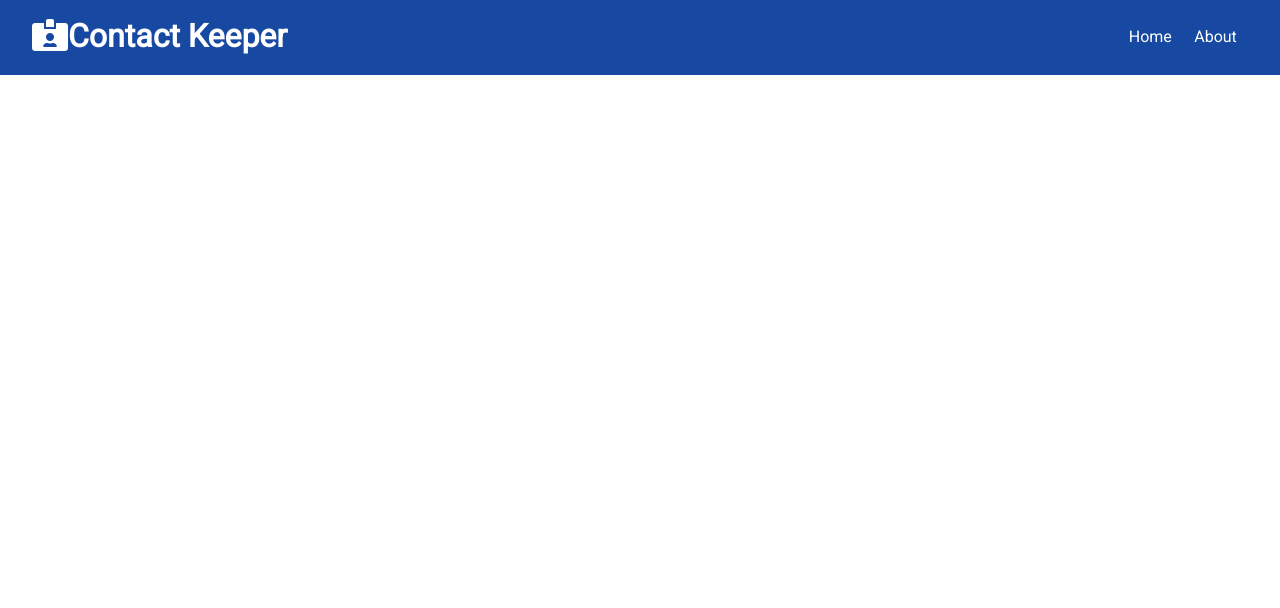
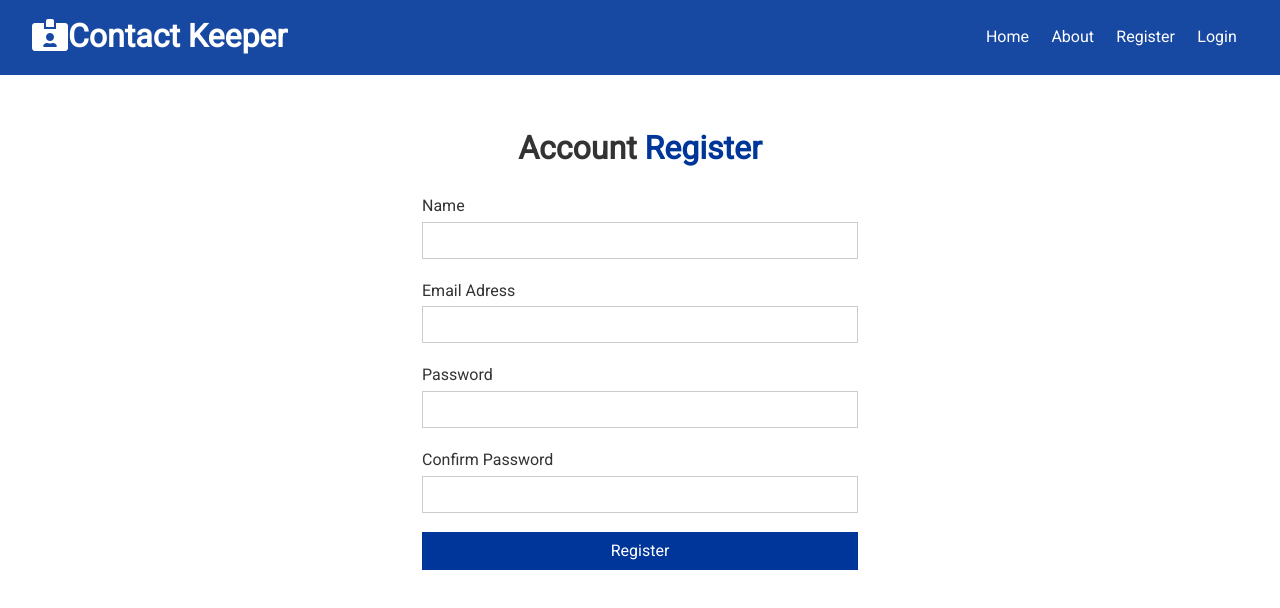
Before and after one commit to nicoWeb31/keep-contact-front, a React (Create React App) app: page /register in a window 1280 px wide. Shown: the top 608 px of the page. Built offline with nearby package versions, Linux system fonts and the light colour scheme.

Commit message:
alert context auth context

```diff
--- a/src/App.js
+++ b/src/App.js
@@ -4,14 +4,21 @@
 import { BrowserRouter as Router, Route, Switch } from 'react-router-dom';
 import Home from './component/pages/Home';
 import About from './component/pages/About';
+import Register from './component/auth/Register';
+import Login from './component/auth/Login'
 
 
 import ContactState from './context/contact/ContactState';
+import AuthState from './context/auth/AuthState';
+import AlertState from './context/alert/AlertState'
+
 
 const App = () => {
   return (
 
+    <AuthState>
     <ContactState>
+    <AuthState>
 
         <Router>
 
@@ -21,6 +28,8 @@
               <Switch>
                 <Route exact path='/' component={Home} />
                 <Route exact path='/about' component={About} />
+                <Route exact path='/register' component={Register} />
+                <Route exact path='/login' component={Login} />
 
               </Switch>
             </div>
@@ -29,7 +38,9 @@
 
         </Router>
 
+    </AuthState>
     </ContactState>
+    </AuthState>
   );
 }
 
--- /dev/null
+++ b/src/component/auth/Login.jsx
@@ -0,0 +1,51 @@
+import React, { useState } from 'react'
+
+
+const Login = () => {
+
+    const [user, setUser] = useState({
+
+        email: '',
+        password: ''
+
+    })
+
+    const { email, password} = user
+
+    const onInputChange = e =>{
+        setUser({...user,[e.target.name]:e.target.value})
+    }
+
+    const onFormSubmit = e =>{
+        e.preventDefault();
+        console.log(user,'login submit')
+    }
+
+    return (
+
+        <div className="form-container">
+        <h1>Account <span className='text-primary'>Login</span></h1>
+
+            <form onSubmit={onFormSubmit}>
+
+
+                <div className="form-group">
+                    <label htmlFor="email">Email Adress</label>
+                    <input type="email" name='email' value={email} onChange={onInputChange}/>
+                </div>
+
+                <div className="form-group">
+                    <label htmlFor="password">Password</label>
+                    <input type="password" name='password' value={password} onChange={onInputChange}/>
+                </div>
+
+
+                <input type="submit" value='Login' className="btn btn-primary btn-block "/>
+
+            </form>
+
+        </div>
+    );
+}
+
+export default Login;
--- /dev/null
+++ b/src/component/auth/Register.jsx
@@ -0,0 +1,58 @@
+import React, { useState } from 'react'
+
+
+const Register = () => {
+
+    const [user, setUser] = useState({
+        name: '',
+        email: '',
+        password: '',
+        password2: ''
+    })
+
+    const { name, email, password, password2 } = user
+
+    const onInputChange = e =>{
+        setUser({...user,[e.target.name]:e.target.value})
+    }
+
+    const onFormSubmit = e =>{
+        e.preventDefault();
+        console.log(user)
+    }
+
+    return (
+
+        <div className="form-container">
+        <h1>Account <span className='text-primary'>Register</span></h1>
+
+            <form onSubmit={onFormSubmit}>
+                <div className="form-group">
+                    <label htmlFor="name">Name</label>
+                    <input type="text" name='name' value={name} onChange={onInputChange}/>
+                </div>
+
+                <div className="form-group">
+                    <label htmlFor="email">Email Adress</label>
+                    <input type="email" name='email' value={email} onChange={onInputChange}/>
+                </div>
+
+                <div className="form-group">
+                    <label htmlFor="password">Password</label>
+                    <input type="password" name='password' value={password} onChange={onInputChange}/>
+                </div>
+
+                <div className="form-group">
+                    <label htmlFor="password2">Confirm Password</label>
+                    <input type="password" name='password2' value={password2} onChange={onInputChange}/>
+                </div>
+
+                <input type="submit" value='Register' className="btn btn-primary btn-block "/>
+
+            </form>
+
+        </div>
+    );
+}
+
+export default Register;
--- a/src/component/layout/NavBar.jsx
+++ b/src/component/layout/NavBar.jsx
@@ -17,6 +17,12 @@
                 <li>
                     <Link to='/about'>About</Link>
                 </li>
+                <li>
+                    <Link to='/register'>Register</Link>
+                </li>
+                <li>
+                    <Link to='/login'>Login</Link>
+                </li>
             </ul>
         </div>
     );
--- /dev/null
+++ b/src/context/alert/AlertState.js
@@ -0,0 +1,47 @@
+import React, { useReducer } from 'react';
+
+import alertContext from './alertContext';
+import alertReducer from './alertReducer';
+import {v4 as uuid} from "uuid";
+
+
+import {
+
+    SET_ALERT,
+    REMOVE_ALERT
+} from '../types'
+
+const AuthState = props => {
+    const initialState = [];
+
+    const [state, dispatch] = useReducer(alertReducer, initialState);
+
+    //set Alert
+
+    const setAlert = (message,type,timeout=5000)=>{
+        const id = uuid();
+        dispatch({
+            type:SET_ALERT,
+            payload: {message,type,id}
+        });
+
+        setTimeout(()=>dispatch({type:REMOVE_ALERT,payload:id }),timeout)
+    }
+
+
+
+    return (
+
+        <alertContext.Provider
+            value={{
+                alert: state,
+                setAlert
+            }}
+        >
+            {props.children}
+        </alertContext.Provider>
+    )
+
+}
+
+export default AuthState;
--- /dev/null
+++ b/src/context/alert/alertContext.js
@@ -0,0 +1,5 @@
+import { createContext } from 'react';
+
+const alertContext = createContext();
+
+export default alertContext;
--- /dev/null
+++ b/src/context/auth/AuthState.js
@@ -0,0 +1,55 @@
+import React, { useReducer } from 'react';
+
+import authContext from './authContext';
+import authReducer from './authReducer';
+import {
+    REGISTER_FAIL,
+    REGISTER_SUCCES,
+    USER_LOADED,
+    AUTH_ERR,
+    LOGIN_SUCCESS,
+    LOGOUT,
+    LOGIN_FAIL,
+    CLEAR_ERR
+
+} from '../types'
+
+const AuthState = props =>{
+    const initialState = {
+        token:localStorage.getItem('token'),
+        isAuthenticated: null,
+        loading: true,
+        error: null
+    };
+
+    const[state, dispatch] =useReducer(authReducer,initialState);
+
+    //Load user
+
+    //Register user
+
+    //Login
+
+    //Logout
+
+    //Clear Errors
+
+
+    return (
+
+        <authContext.Provider
+        value={{
+            token: state.token,
+            isAuthenticated: state.isAuthenticated,
+            user: state.user,
+            loading: state.loading,
+            error: state.error
+        }}
+        >
+            {props.children}
+        </authContext.Provider>
+    )
+
+}
+
+export default AuthState;
--- /dev/null
+++ b/src/context/auth/authContext.js
@@ -0,0 +1,5 @@
+import { createContext } from 'react';
+
+const authContext = createContext();
+
+export default authContext;
--- a/src/context/types.js
+++ b/src/context/types.js
@@ -7,3 +7,12 @@
 export const CLEAR_FILTER = 'CLEAR_FILTER'
 export const SET_ALERT = 'SET_ALERT'
 export const REMOVE_ALERT = 'REMOVE_ALERT'
+
+export const REGISTER_SUCCES = 'REGISTER_SUCCES'
+export const REGISTER_FAIL = 'REGISTER_FAIL'
+export const USER_LOADED = 'USER_LOADED'
+export const AUTH_ERR = 'AUTH_ERR'
+export const LOGIN_SUCCESS = 'LOGIN_SUCCESS'
+export const LOGIN_FAIL = 'LOGIN_FAIL'
+export const LOGOUT = 'LOGOUT'
+export const CLEAR_ERR = 'CLEAR_ERR'
```
Also changed, not shown: src/context/alert/alertReducer.js (added), src/context/auth/authReducer.js (added). Lines whose indentation alone changed are shown as unchanged.
